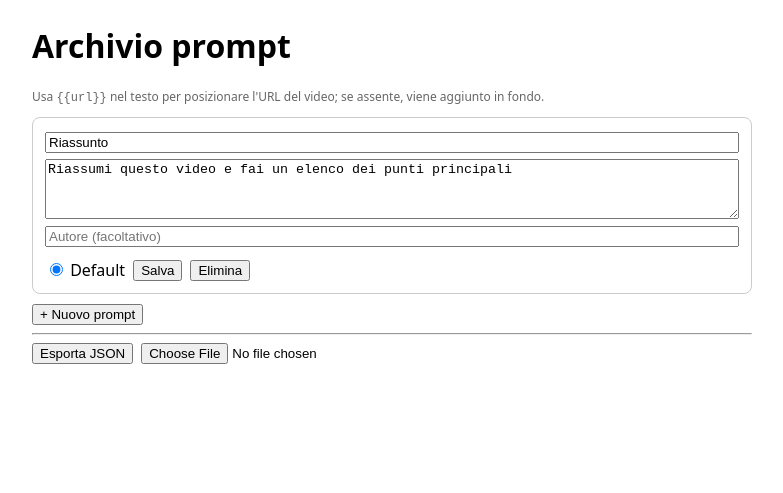
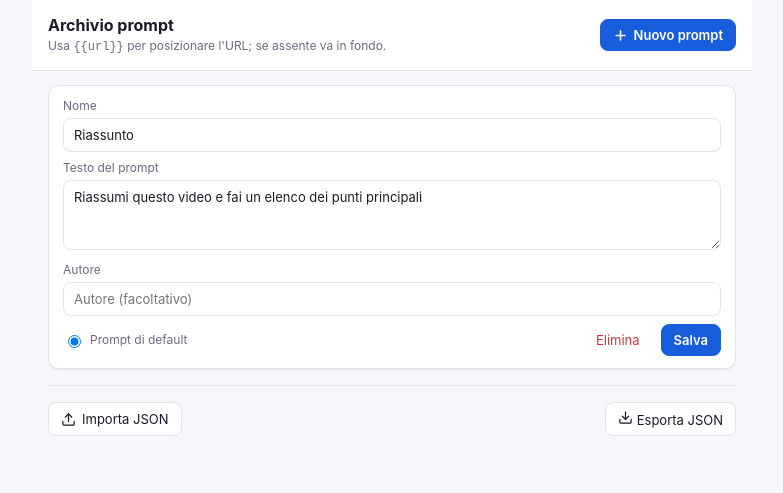
Before and after one commit to garethjax/Geminizethis, a browser extension: page SOURCE/options.html in a window 1280 px wide. Shown: the whole page, without its empty margins (248-1031 px from the left). Drawn offline with Linux system fonts and the light colour scheme.

Commit message:
feat: refresh popup and options UI with Bitwarden-inspired theme
Shared styles.css: light theme, cards, accent buttons, selectable
prompt rows in the popup, icons, empty states. No build step.

Co-Authored-By: Claude Opus 4.8 <noreply@anthropic.com>

```diff
--- a/SOURCE/options.html
+++ b/SOURCE/options.html
@@ -3,26 +3,50 @@
 <head>
   <meta charset="utf-8" />
   <title>youtube2gemini — Prompt</title>
+  <link rel="stylesheet" href="styles.css" />
   <style>
-    body { font-family: system-ui, sans-serif; max-width: 720px; margin: 24px auto; padding: 0 16px; }
-    .prompt { border: 1px solid #ccc; border-radius: 8px; padding: 12px; margin: 8px 0; }
-    .prompt textarea { width: 100%; min-height: 60px; box-sizing: border-box; }
-    .prompt input[type=text] { width: 100%; box-sizing: border-box; margin-bottom: 6px; }
-    .row { display: flex; gap: 8px; align-items: center; margin-top: 6px; }
-    .muted { color: #666; font-size: 12px; }
+    .page { max-width: 720px; margin: 0 auto; }
+    .app-header { position: sticky; top: 0; z-index: 1; }
+    .import-label {
+      display: inline-flex; align-items: center; gap: 6px;
+      font-size: 13px; border: 1px solid var(--border); background: var(--surface);
+      border-radius: 8px; padding: 7px 12px; cursor: pointer;
+    }
+    .import-label:hover { background: #f0f0f6; }
+    .import-label input { display: none; }
   </style>
 </head>
 <body>
-  <h1>Archivio prompt</h1>
-  <p class="muted">Usa <code>{{url}}</code> nel testo per posizionare l'URL del video; se assente, viene aggiunto in fondo.</p>
-  <div id="list"></div>
-  <button id="add">+ Nuovo prompt</button>
-  <hr />
-  <div class="row">
-    <button id="export">Esporta JSON</button>
-    <input type="file" id="importFile" accept="application/json,.json" />
+  <div class="page">
+    <header class="app-header">
+      <div>
+        <h1>Archivio prompt</h1>
+        <p class="subtitle">Usa <code>{{url}}</code> per posizionare l'URL; se assente va in fondo.</p>
+      </div>
+      <button class="primary" id="add">
+        <svg width="15" height="15" viewBox="0 0 24 24" fill="none" stroke="currentColor" stroke-width="2.5" stroke-linecap="round"><line x1="12" y1="5" x2="12" y2="19"></line><line x1="5" y1="12" x2="19" y2="12"></line></svg>
+        Nuovo prompt
+      </button>
+    </header>
+
+    <div class="content">
+      <div id="list"></div>
+
+      <hr />
+      <div class="row between">
+        <label class="import-label">
+          <svg width="15" height="15" viewBox="0 0 24 24" fill="none" stroke="currentColor" stroke-width="2" stroke-linecap="round" stroke-linejoin="round"><path d="M21 15v4a2 2 0 0 1-2 2H5a2 2 0 0 1-2-2v-4"></path><polyline points="17 8 12 3 7 8"></polyline><line x1="12" y1="3" x2="12" y2="15"></line></svg>
+          Importa JSON
+          <input type="file" id="importFile" accept="application/json,.json" />
+        </label>
+        <button id="export">
+          <svg width="15" height="15" viewBox="0 0 24 24" fill="none" stroke="currentColor" stroke-width="2" stroke-linecap="round" stroke-linejoin="round"><path d="M21 15v4a2 2 0 0 1-2 2H5a2 2 0 0 1-2-2v-4"></path><polyline points="7 10 12 15 17 10"></polyline><line x1="12" y1="15" x2="12" y2="3"></line></svg>
+          Esporta JSON
+        </button>
+      </div>
+      <p id="status" class="status"></p>
+    </div>
   </div>
-  <p id="status" class="muted"></p>
   <script src="prompts.js"></script>
   <script src="options.js"></script>
 </body>
--- a/SOURCE/options.js
+++ b/SOURCE/options.js
@@ -1,25 +1,37 @@
 const list = document.getElementById("list");
 const status = document.getElementById("status");
 
-function setStatus(msg) {
+function setStatus(msg, isError) {
   status.textContent = msg;
+  status.className = "status" + (isError ? " error" : "");
   if (msg) setTimeout(() => { status.textContent = ""; }, 4000);
 }
 
 async function render() {
   const { prompts, defaultPromptId } = await self.Prompts.getPrompts();
   list.innerHTML = "";
+  if (prompts.length === 0) {
+    list.innerHTML = '<div class="empty">Nessun prompt salvato. Crea il primo con “Nuovo prompt”.</div>';
+    return;
+  }
   for (const p of prompts) {
     const div = document.createElement("div");
-    div.className = "prompt";
+    div.className = "card";
     div.innerHTML = `
+      <label class="field">Nome</label>
       <input type="text" class="name" placeholder="Nome" />
-      <textarea class="text" placeholder="Testo del prompt"></textarea>
+      <label class="field">Testo del prompt</label>
+      <textarea class="text" placeholder="Testo del prompt…"></textarea>
+      <label class="field">Autore</label>
       <input type="text" class="author" placeholder="Autore (facoltativo)" />
-      <div class="row">
-        <label><input type="radio" name="def" class="def" /> Default</label>
-        <button class="save">Salva</button>
-        <button class="del">Elimina</button>
+      <div class="row between">
+        <label class="row" style="gap:6px;cursor:pointer;">
+          <input type="radio" name="def" class="def" /> <span class="muted">Prompt di default</span>
+        </label>
+        <div class="row">
+          <button class="del danger">Elimina</button>
+          <button class="save primary">Salva</button>
+        </div>
       </div>`;
     div.querySelector(".name").value = p.name;
     div.querySelector(".text").value = p.text;
@@ -69,7 +81,7 @@ document.getElementById("importFile").addEventListener("change", async (e) => {
     setStatus(`Importati ${count} prompt.`);
     render();
   } catch (err) {
-    setStatus("Errore import: " + err.message);
+    setStatus("Errore import: " + err.message, true);
   }
   e.target.value = "";
 });
--- /dev/null
+++ b/SOURCE/styles.css
@@ -0,0 +1,178 @@
+/* Shared styles for youtube2gemini — light Bitwarden-inspired theme. */
+:root {
+  --accent: #175ddc;
+  --accent-hover: #1252c0;
+  --bg: #f7f7fb;
+  --surface: #ffffff;
+  --border: #e3e3ec;
+  --text: #1b1b29;
+  --muted: #6b6b80;
+  --danger: #c83737;
+  --radius: 10px;
+  --shadow: 0 1px 2px rgba(27, 27, 41, 0.06);
+}
+
+* { box-sizing: border-box; }
+
+body {
+  font-family: -apple-system, system-ui, "Segoe UI", Roboto, sans-serif;
+  color: var(--text);
+  background: var(--bg);
+  margin: 0;
+  font-size: 14px;
+  line-height: 1.4;
+}
+
+/* --- Header bar --- */
+.app-header {
+  display: flex;
+  align-items: center;
+  justify-content: space-between;
+  gap: 12px;
+  padding: 14px 16px;
+  background: var(--surface);
+  border-bottom: 1px solid var(--border);
+}
+.app-header h1 {
+  font-size: 16px;
+  font-weight: 700;
+  margin: 0;
+}
+.app-header .subtitle {
+  font-size: 12px;
+  color: var(--muted);
+  margin: 2px 0 0;
+}
+
+/* --- Buttons --- */
+button {
+  font-family: inherit;
+  font-size: 13px;
+  border-radius: 8px;
+  border: 1px solid var(--border);
+  background: var(--surface);
+  color: var(--text);
+  padding: 7px 12px;
+  cursor: pointer;
+  transition: background 0.12s, border-color 0.12s;
+}
+button:hover { background: #f0f0f6; }
+button.primary {
+  background: var(--accent);
+  border-color: var(--accent);
+  color: #fff;
+  font-weight: 600;
+  display: inline-flex;
+  align-items: center;
+  gap: 6px;
+}
+button.primary:hover { background: var(--accent-hover); }
+button.danger {
+  color: var(--danger);
+  border-color: transparent;
+  background: transparent;
+}
+button.danger:hover { background: #fbeaea; }
+
+/* --- Cards / list --- */
+.content { padding: 14px 16px; }
+.card {
+  background: var(--surface);
+  border: 1px solid var(--border);
+  border-radius: var(--radius);
+  box-shadow: var(--shadow);
+  padding: 12px 14px;
+  margin-bottom: 10px;
+}
+
+/* --- Inputs --- */
+input[type="text"], textarea {
+  width: 100%;
+  font-family: inherit;
+  font-size: 13px;
+  color: var(--text);
+  border: 1px solid var(--border);
+  border-radius: 8px;
+  padding: 8px 10px;
+  background: #fff;
+  margin-bottom: 8px;
+}
+textarea { min-height: 70px; resize: vertical; }
+input[type="text"]:focus, textarea:focus {
+  outline: none;
+  border-color: var(--accent);
+  box-shadow: 0 0 0 2px rgba(23, 93, 220, 0.15);
+}
+label.field { display: block; font-size: 12px; color: var(--muted); margin-bottom: 3px; }
+
+.row { display: flex; gap: 8px; align-items: center; flex-wrap: wrap; }
+.row.between { justify-content: space-between; }
+.spacer { flex: 1; }
+.muted { color: var(--muted); font-size: 12px; }
+hr { border: none; border-top: 1px solid var(--border); margin: 16px 0; }
+
+/* --- Selectable prompt rows (popup) --- */
+.select-row {
+  display: flex;
+  align-items: center;
+  gap: 10px;
+  padding: 10px 12px;
+  background: var(--surface);
+  border: 1px solid var(--border);
+  border-radius: var(--radius);
+  margin-bottom: 8px;
+  cursor: pointer;
+  transition: border-color 0.12s, background 0.12s;
+}
+.select-row:hover { background: #f0f0f6; }
+.select-row.selected {
+  border-color: var(--accent);
+  background: rgba(23, 93, 220, 0.06);
+}
+.select-row .dot {
+  width: 18px;
+  height: 18px;
+  border-radius: 50%;
+  border: 2px solid var(--border);
+  flex: 0 0 auto;
+  position: relative;
+}
+.select-row.selected .dot {
+  border-color: var(--accent);
+}
+.select-row.selected .dot::after {
+  content: "";
+  position: absolute;
+  inset: 3px;
+  border-radius: 50%;
+  background: var(--accent);
+}
+.select-row .label { font-weight: 500; }
+
+/* --- Footer --- */
+.app-footer {
+  border-top: 1px solid var(--border);
+  background: var(--surface);
+  padding: 10px 16px;
+}
+.footer-link {
+  display: inline-flex;
+  align-items: center;
+  gap: 6px;
+  color: var(--accent);
+  text-decoration: none;
+  font-size: 13px;
+  font-weight: 500;
+  cursor: pointer;
+}
+.footer-link:hover { text-decoration: underline; }
+
+.status { min-height: 16px; color: var(--accent); font-size: 12px; }
+.status.error { color: var(--danger); }
+
+.empty {
+  text-align: center;
+  color: var(--muted);
+  padding: 24px 12px;
+  font-size: 13px;
+}
```
Also changed, not shown: SOURCE/popup.html (+17 -7 lines), SOURCE/popup.js (+16 -9 lines).
